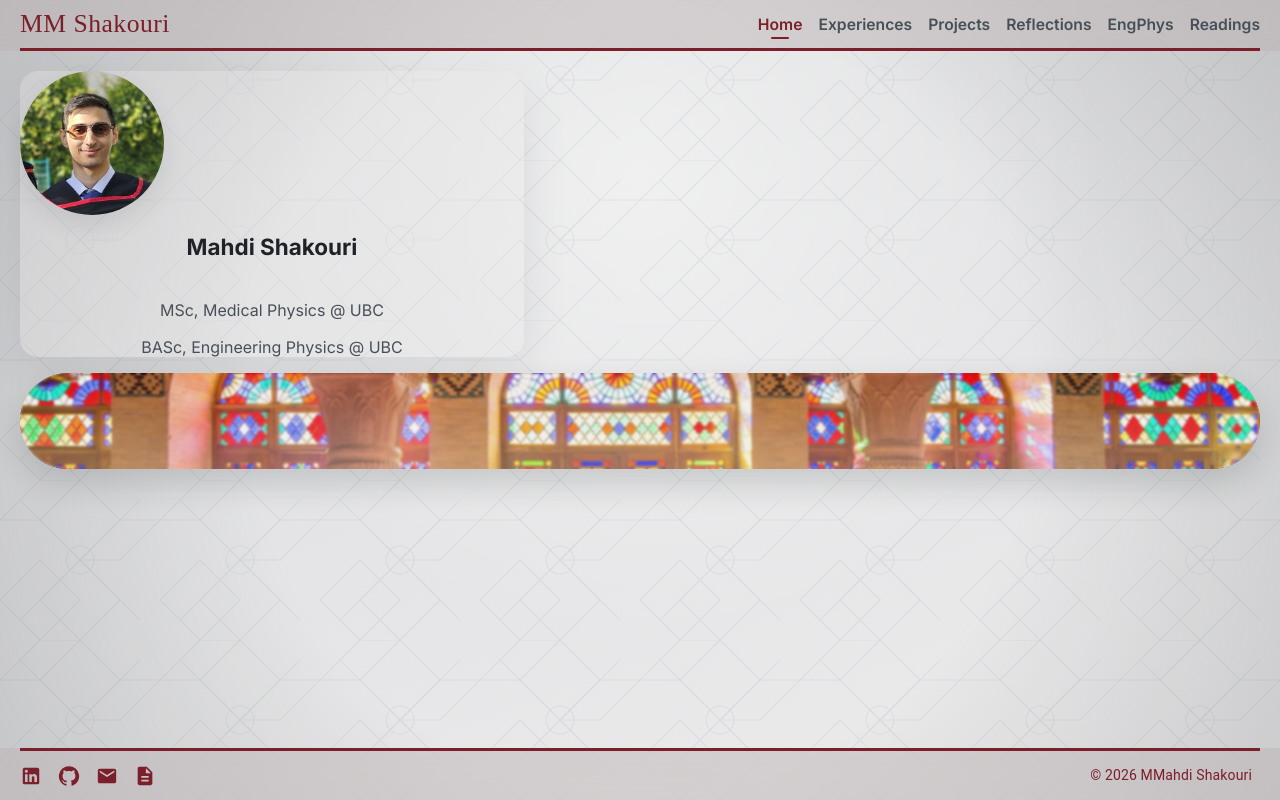
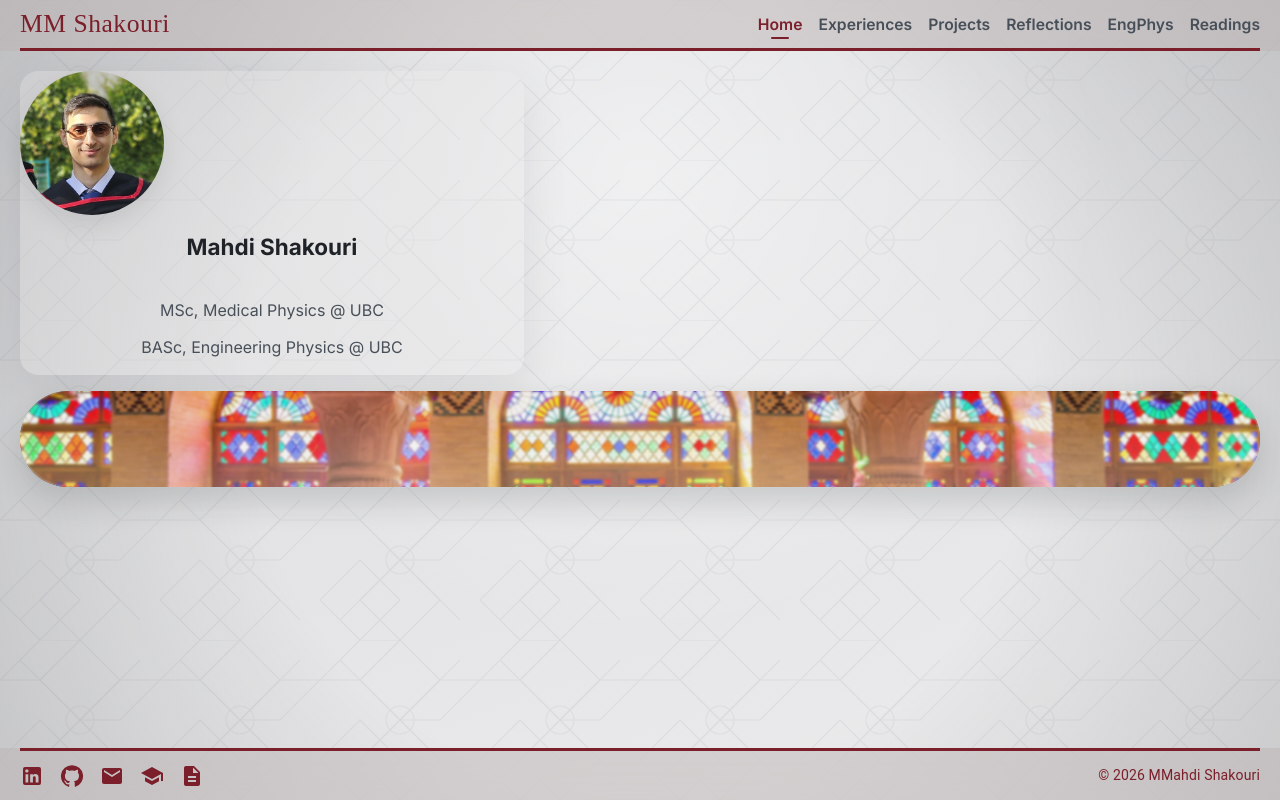
Before and after one commit to mmshakourig/mmshakourig.github.io, a React app: page / in a window 1280 px wide. Built offline with nearby package versions, Linux system fonts and the light colour scheme; the HTML template or start-up script is replaced by a standard one.

Commit message:
finished header and footer

```diff
--- a/src/components/SiteLayout.jsx
+++ b/src/components/SiteLayout.jsx
@@ -6,6 +6,8 @@ import { NavLink, useLocation } from 'react-router-dom';
 import { navItems } from '../data/navContent';
 import { CloseIcon, MenuIcon } from './Icons';
 
+import { homeContent } from '../data/homeContent';
+
 import '../styles/Global.css';
 
 import LinkedInIcon from '@mui/icons-material/LinkedIn';
@@ -13,6 +15,8 @@ import GitHubIcon from '@mui/icons-material/GitHub';
 import EmailIcon from '@mui/icons-material/Email';
 // import paper resume icon from mui
 import DescriptionIcon from '@mui/icons-material/Description';
+// import a google scholar icon from mui
+import SchoolIcon from '@mui/icons-material/School';
 
 
 function SiteLayout({ children }) {
@@ -84,7 +88,7 @@ function SiteLayout({ children }) {
         <div className="footer-inner">
           <div className="footer-icons">
             <IconButton
-              href="https://www.linkedin.com/in/mmahdi-shakouri/"
+              href={homeContent.socials[0].href}
               target="_blank"
               // use the smallest icon zi
               aria-label="LinkedIn"
@@ -93,7 +97,7 @@ function SiteLayout({ children }) {
               <LinkedInIcon fontSize="inherit" />
             </IconButton>
             <IconButton
-              href="https://github.com/mmshakourig"
+              href={homeContent.socials[2].href}
               target="_blank"
               aria-label="GitHub"
               sx={{ color: 'var(--accent)', '&:hover': { opacity: 0.8 }, padding: 0, margin: 0, fontSize: 'inherit'}}
@@ -101,26 +105,36 @@ function SiteLayout({ children }) {
               <GitHubIcon fontSize="inherit" />
             </IconButton>
             <IconButton
-              href="mailto:mshakouri@bccrc.com"
-              aria-label="Contact"
+              href={homeContent.socials[1].href}
+              target="_blank"
+              aria-label="Email"
               // make the icon smaller and remove padding
               sx={{ color: 'var(--accent)', '&:hover': { opacity: 0.8 }, padding: 0, margin: 0, fontSize: 'inherit'}}
             >
               <EmailIcon fontSize="inherit" />
             </IconButton>
             <IconButton
-              href="mailto:mshakouri@bccrc.com"
-              aria-label="Contact"
+              href={homeContent.socials[3].href}
+              target="_blank"
+              aria-label="Google Scholar"
               // make the icon smaller and remove padding
+              sx={{ color: 'var(--accent)', '&:hover': { opacity: 0.8 }, padding: 0, margin: 0, fontSize: 'inherit'}}
+            >
+              <SchoolIcon fontSize="inherit" />
+            </IconButton>
+
+            <IconButton
+              href={homeContent.socials[4].href}
+              target="_blank"
+              aria-label="Resume"
               sx={{ color: 'var(--accent)', '&:hover': { opacity: 0.8 }, padding: 0, margin: 0, fontSize: 'inherit'}}
             >
               <DescriptionIcon fontSize="inherit" />
             </IconButton>
 
-
           </div>
 
-          <Typography variant="body2" sx={{ color: 'var(--accent)', padding: '0.5rem', whiteSpace: 'nowrap', fontSize: 'inherit' }}>
+          <Typography variant="body2" sx={{ color: 'var(--accent)', padding: '0rem', whiteSpace: 'nowrap', fontSize: 'inherit' }}>
               © 2026 MMahdi Shakouri
           </Typography>
 
--- a/src/data/homeContent.js
+++ b/src/data/homeContent.js
@@ -14,7 +14,9 @@ export const homeContent = {
     { name: 'LinkedIn', href: 'https://www.linkedin.com/in/mmahdi-shakouri', icon: 'linkedin' },
     { name: 'Email', href: 'mailto:mahdi.shakouri@ubc.ca', icon: 'email' },
     { name: 'GitHub', href: 'https://github.com/mmshakourig', icon: 'github' },
-    { name: 'Google Scholar', href: 'https://scholar.google.com/citations?user=iFep8KoAAAAJ&hl=en&authuser=1&oi=ao', icon: 'scholar' }
+    { name: 'Scholar', href: 'https://scholar.google.com/citations?user=iFep8KoAAAAJ&hl=en&authuser=1&oi=ao', icon: 'scholar' },
+    // resume is a pdf file in the assets folder, link to it
+    { name: 'Resume', href: '/assets/resume.pdf', icon: 'resume' }
   ],
   highlights: [
     {
--- a/src/pages/Home.jsx
+++ b/src/pages/Home.jsx
@@ -24,13 +24,18 @@ const socialIconMap = {
 function HomePage() {
   return (
     <section className="page home-page" aria-labelledby="home-title">
+
       <div className="hero-grid">
         <aside className="hero-left">
 
           <img className="profile-image" src={profilePic} alt="Portrait of Mahdi Shakouri" />
-        <h1 id="home-title">{homeContent.name}</h1>
+          <h1 id="home-title">{homeContent.name}</h1>
           <p className="hero-title-line">{homeContent.titleLines[0]}</p>
           <p className="hero-title-line">{homeContent.titleLines[1]}</p>
+
+          <div className="hero-socials">
+
+          </div>
         </aside>
       </div>
 
--- a/src/styles/Global.css
+++ b/src/styles/Global.css
@@ -13,6 +13,9 @@
   --line: rgba(32, 38, 43, 0.1);
   --shadow: 0 18px 50px rgba(23, 28, 32, 0.08);
   --page-max: 1240px;
+  --mobile-min: 839px;
+  --mobile-max: 840px;
+  --layout-gap: 1.25rem;
   --radius: 1.15rem;
   --mono: 'JetBrains Mono', Consolas, 'Liberation Mono', monospace;
   --body: 'Inter', 'Segoe UI', Tahoma, sans-serif;
@@ -259,7 +262,7 @@ img {
   flex: 1;
 }
 
-@media (max-width: 986px) {
+@media (max-width: 800px) {
   .desktop-nav {
     display: none;
   }
@@ -268,12 +271,13 @@ img {
   }
 }
 
-@media (min-width: 987px) {
+@media (min-width: 800px) {
   .drawer-backdrop,
   .mobile-drawer {
     display: none;
   }
 }
+
 
 .site-footer {
   position: sticky;
@@ -282,26 +286,42 @@ img {
   width: 100%;
   display: flex;
   justify-content: center;
-  /* padding: 0 2rem; */
-  gap: 1rem;
-  /* border-top: 0.2rem solid var(--accent); */
   font-family: Helvetica, Roboto, sans-serif;
   background: var(--surface-strong);
   backdrop-filter: blur(18px);
+  z-index: 1000; /* Ensure it stays on top */
 }
+
 .footer-inner {
   display: flex;
+  /* MOBILE FIRST: Stack them vertically */
+  flex-direction: column;
   align-items: center;
-  justify-content: space-between;
+  justify-content: center;
+
   width: min(var(--page-max), calc(100% - 2rem));
   border-top: 0.2rem solid var(--accent);
-  gap: 1rem;
+  gap: 0.5rem;
+  padding: 0.5rem 0; /* Adjust padding for better spacing */
   font-size: clamp(12px, 3vw, 14px);
 }
+
 .footer-icons {
   display: flex;
   align-items: center;
-  width: min(var(--page-max), calc(100% - 2rem));
+  /* Remove the width constraint here so it doesn't fight the parent's centering */
+  width: auto;
   gap: 1rem;
-  font-size: clamp(12px, 5vw, 22px);
+  font-size: clamp(18px, 4vw, 24px);
 }
+
+/* DESKTOP VIEW */
+@media (min-width: 800px) {
+  .footer-inner {
+    /* Switch back to horizontal */
+    flex-direction: row;
+    justify-content: space-between;
+    padding: 0; /* Reset padding if min-height handles it */
+    gap: 1rem;
+  }
+}
```
Also changed, not shown: src/data/navContent.js (line endings or trailing spaces).
